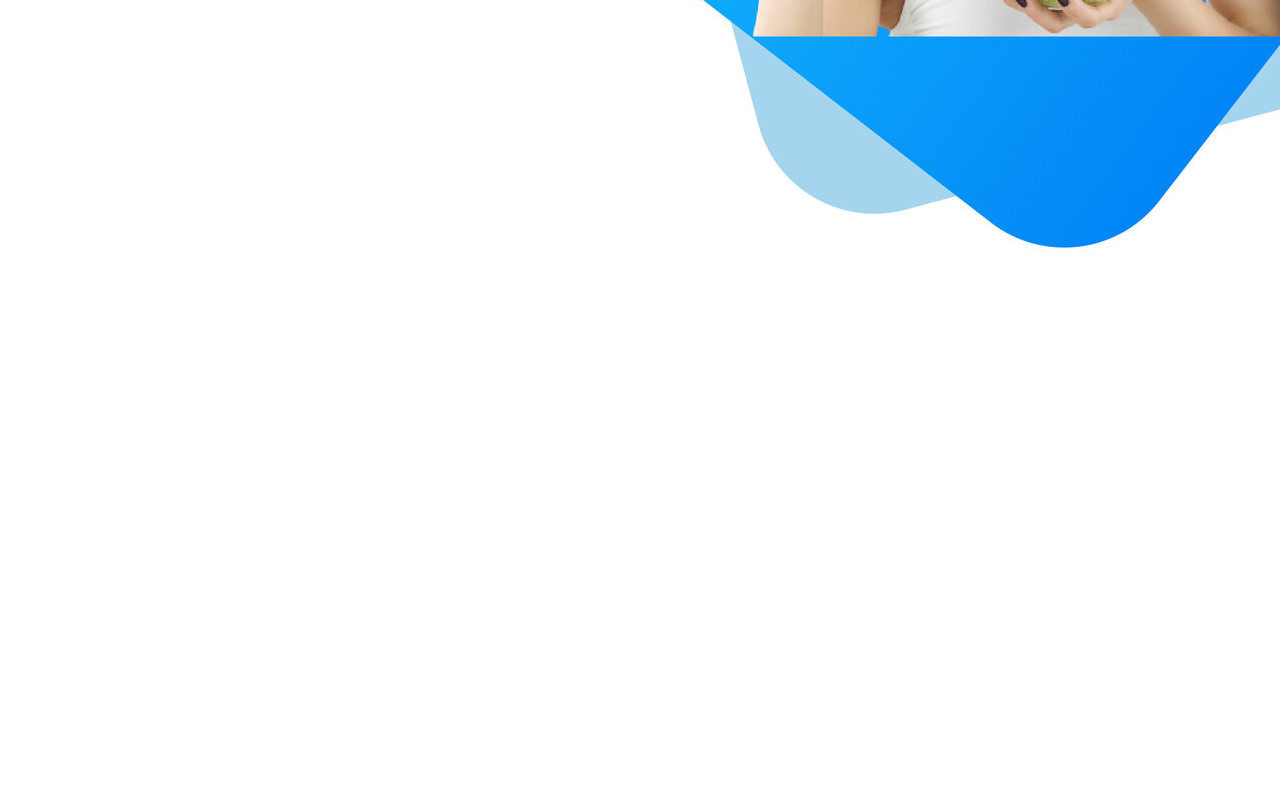
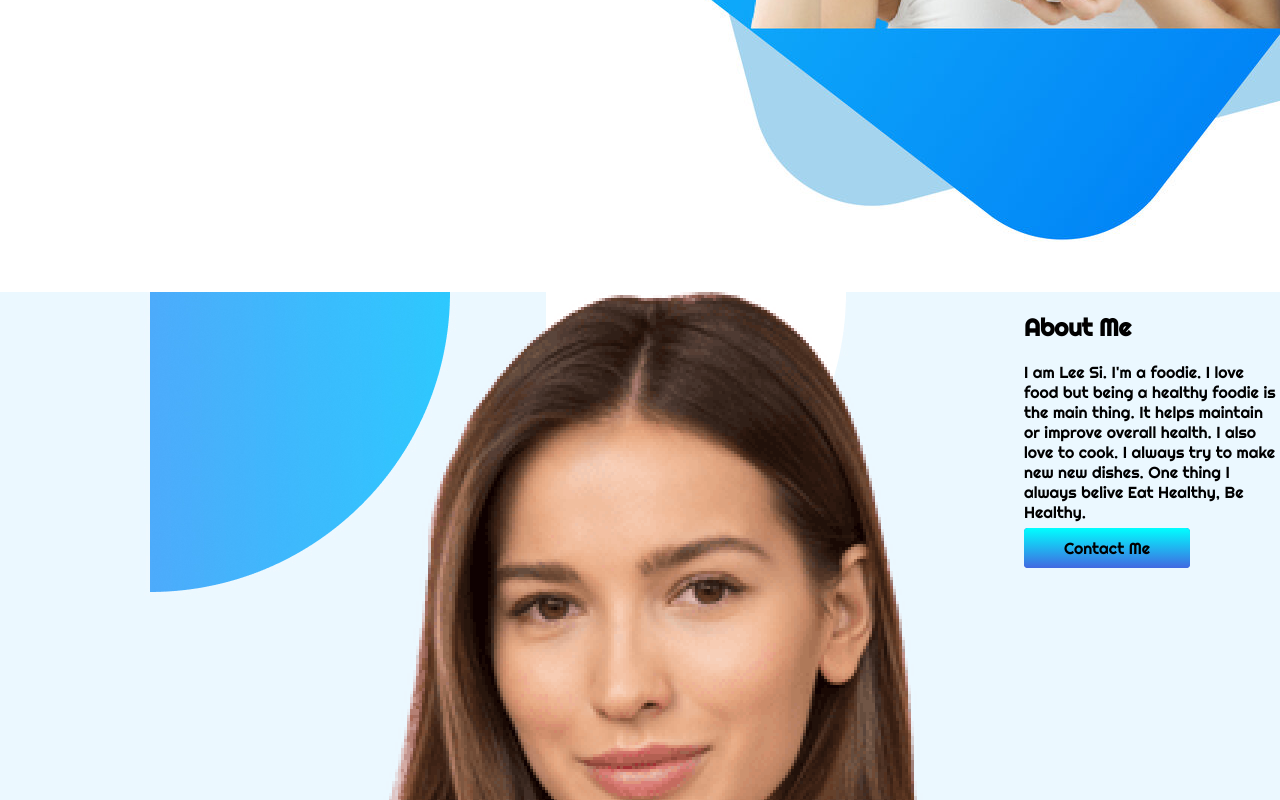
Before and after one commit to zahinrahman25/fast-assignment, a plain HTML site: page index.html in a window 1280 px wide. Shown: the part 726-1526 px from the top of the page. Before the commit the page ends 1034 px from the top, so only its background shows below. Drawn offline with Linux system fonts and the light colour scheme.

Commit message:
second section

```diff
--- a/index.html
+++ b/index.html
@@ -21,8 +21,22 @@
             <p>Imagine you dont't need a diet beacuse we provide Healty and delicious food for you.</p>
             <a class="anchor-button" target="_blank" href="https://www.foodpanda.com.bd/">Order Food</a>
         </div>
-        <div class="beta">
+        <div class="bravo">
             <img src="Photo/rsz_1group_8449.jpg" alt="">
+        </div>
+    </section>
+    <section class="inline bgimg">
+        <div class="charlie">
+            <img src="photo/Person Image.png" alt="">
+        </div>
+        <div class="delta">
+            <h1>About Me</h1>
+            <p>
+                I am Lee Si. I'm a foodie. I love food but being a healthy foodie is the main thing. It helps maintain
+                or improve overall health. I also love to cook. I always try to make new new dishes. One thing I always
+                belive Eat Healthy, Be Healthy.
+            </p>
+            <a class="anchor-button" target="_blank" href="https://www.instagram.com/leesiyoung38/">Contact Me</a>
         </div>
     </section>
 
--- a/style.css
+++ b/style.css
@@ -1,4 +1,5 @@
-body{font-family: 'Righteous', cursive;}
+body{font-family: 'Righteous', cursive;
+margin: 0%;}
 .one{color: royalblue;}
 .anchor-button{text-decoration: none;
     background-color: royalblue;
@@ -10,4 +11,9 @@ font-weight: 400;}
 .inline{display: flex;}
     .alpha{width: 40%;
     padding-left: 5%;}
-    .beta{width: 60%;}
+    .bravo{width: 60%;}
+    .charlie{width: 70%;
+        padding-left: 10%;}
+    .delta{width: 40%;}
+    .bgimg{background-image: url(photo/Frame\ 57.jpg);
+    background-repeat: no-repeat;}
```
